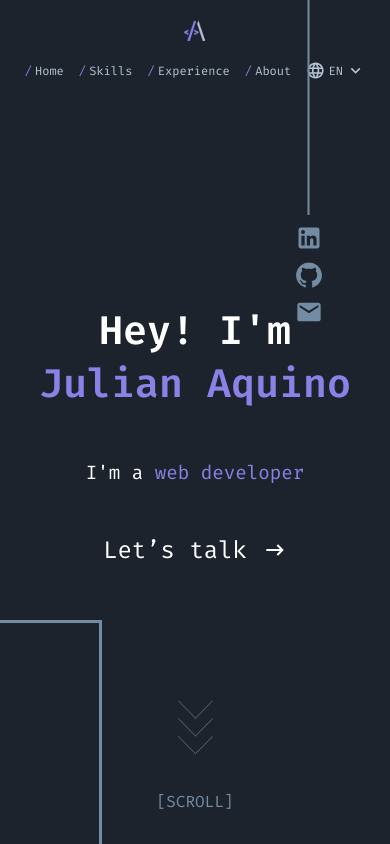
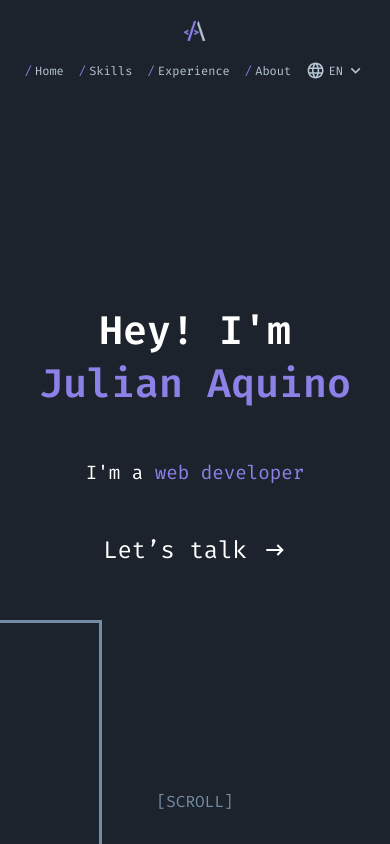
Before and after one commit to juliancoder22/my-portfolio, a React (Vite) app: page / in a window 390 px wide. Shown: the top 844 px of the page. Built offline with nearby package versions, Linux system fonts and the light colour scheme.

Commit message:
chevron error in mobile fixed

```diff
--- a/src/components/Header/Header.scss
+++ b/src/components/Header/Header.scss
@@ -4,12 +4,13 @@
   display: flex;
   justify-content: space-between;
   align-items: center;
-  padding: 0.2rem 25px;
+  padding: 0.2rem rem(100);
   position: absolute;
   top: 1rem;
   left: 0;
   right: 0;
   font-family: "Fira Code", monospace;
+  z-index: 1;
 
   img {
     width: 32px;
--- a/src/components/HomeComponent/HomeComponent.scss
+++ b/src/components/HomeComponent/HomeComponent.scss
@@ -108,6 +108,10 @@
     height: 15rem;
     width: 40rem;
   }
+
+  &__trio-chevron {
+    display: none;
+  }
 }
 
 @media screen and (max-width: 1024px) {
--- a/src/components/HomeMediaComponent/HomeMediaComponent.scss
+++ b/src/components/HomeMediaComponent/HomeMediaComponent.scss
@@ -36,3 +36,9 @@
     right: 5rem;
   }
 }
+
+@media screen and (max-width: 768px) {
+  .home-media {
+    display: none;
+  }
+}
```
